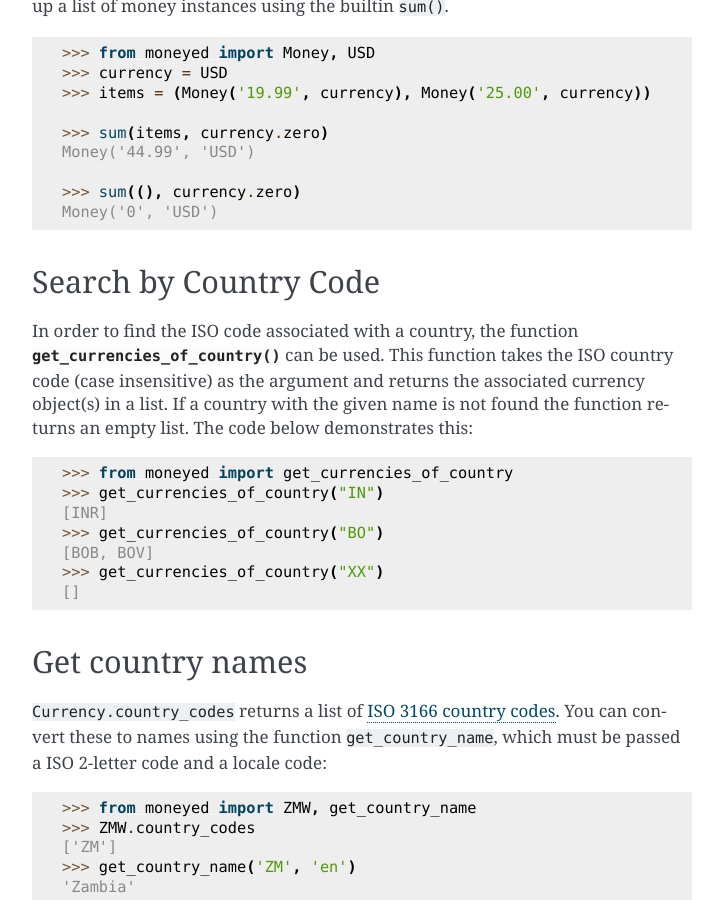
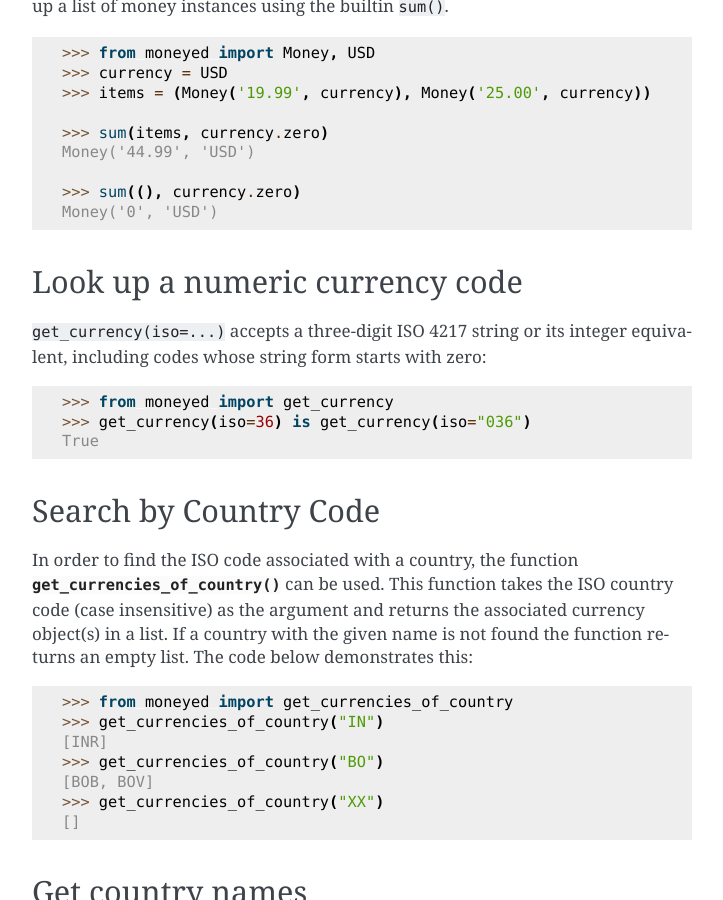
Before and after one commit to py-moneyed/py-moneyed, a Sphinx documentation site: the page built from docs/usage.rst, in a window 1280 px wide and 900 px high, scrolled down 1298 px. Shown: the whole window, without its empty margins (388-1111 px from the left). Built offline with Sphinx 7.4.7, drawn with Linux system fonts in a browser that asks for light colours; some of the changed text lies outside the part shown.

Commit message:
Pad integer ISO currency codes for lookup

```diff
--- a/docs/usage.rst
+++ b/docs/usage.rst
@@ -82,6 +82,19 @@ list of money instances using the builtin ``sum()``.
     Money('0', 'USD')
 
 
+Look up a numeric currency code
+------------------------------
+
+``get_currency(iso=...)`` accepts a three-digit ISO 4217 string or its integer
+equivalent, including codes whose string form starts with zero:
+
+.. code-block:: python
+
+    >>> from moneyed import get_currency
+    >>> get_currency(iso=36) is get_currency(iso="036")
+    True
+
+
 Search by Country Code
 ----------------------
 
```
Also changed, not shown: 2 other files.
